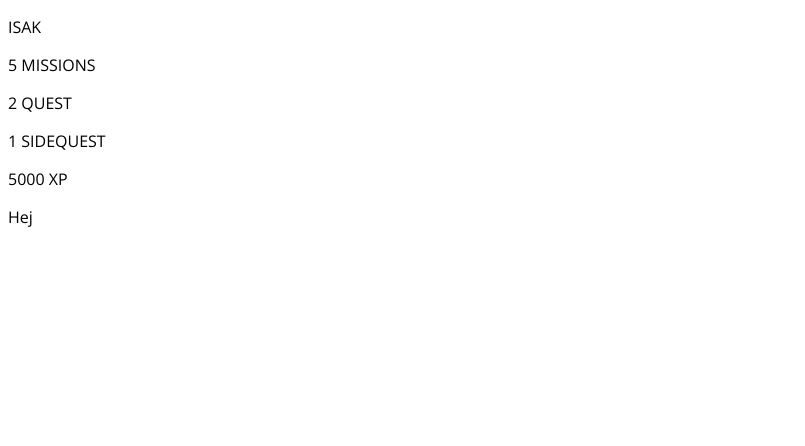
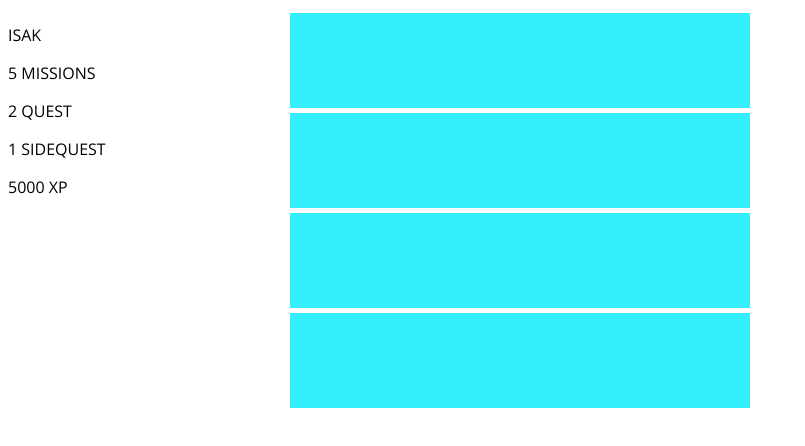
Before and after one commit to johannahornell/ew-tv, a plain HTML site: page index.html in a window 1280 px wide. Shown: the whole page, without its empty margins (0-805 px from the left). Drawn offline with nearby package versions, Linux system fonts and the light colour scheme.

Commit message:
fixed changes section with changes-cards

```diff
--- a/index.html
+++ b/index.html
@@ -17,9 +17,23 @@
             <p>1 Sidequest</p>
             <p>5000 xp</p>
         </div>
+    </section>
 
+    <section class="changes">
+        <div class="changes-card">
+            <div></div>
+        </div>
+        <div class="changes-card">
+            <div></div>
+        </div>
+        <div class="changes-card">
+            <div></div>
+        </div>
+        <div class="changes-card">
+            <div></div>
+        </div>
     </section>
-    <p>Hej</p>
+
 
     <script src="script.js"></script>
 </body>
--- a/style.css
+++ b/style.css
@@ -13,8 +13,26 @@ body {
     font-family: 'Open Sans', sans-serif;
     width: 100%;
     height: 100vh;
+    display: flex;
 }
 .mission {
     width: 20%;
     text-transform: uppercase;
 }
+
+.changes {
+    display: flex;
+    align-items: center;
+    flex-direction: column;
+    width: 40%;
+    height: 50%;
+    background-color:#FFF;
+
+}
+
+.changes .changes-card{
+    height: calc(100%/4);
+    width: 90%;
+    background-color:#36effe;
+    margin-top: 5px;
+  }
```
Also changed, not shown: script.js (line endings or trailing spaces).
